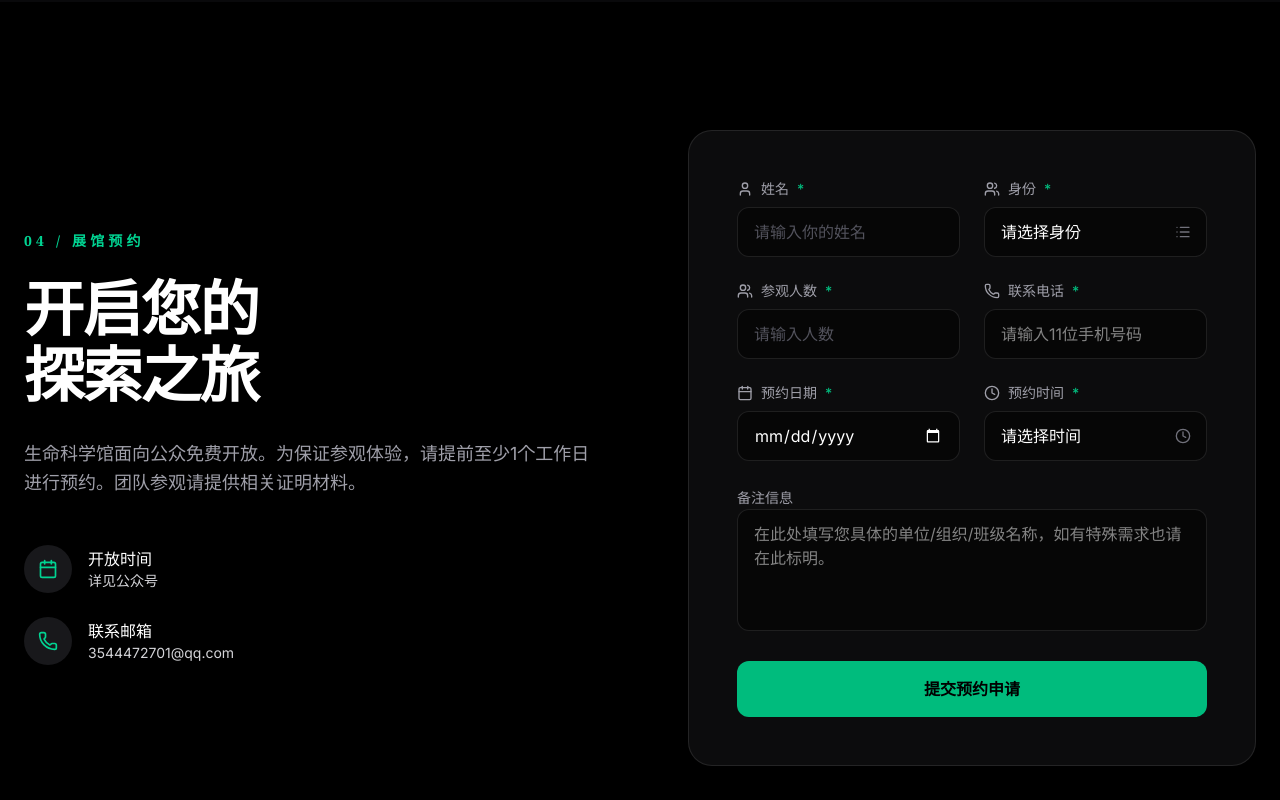
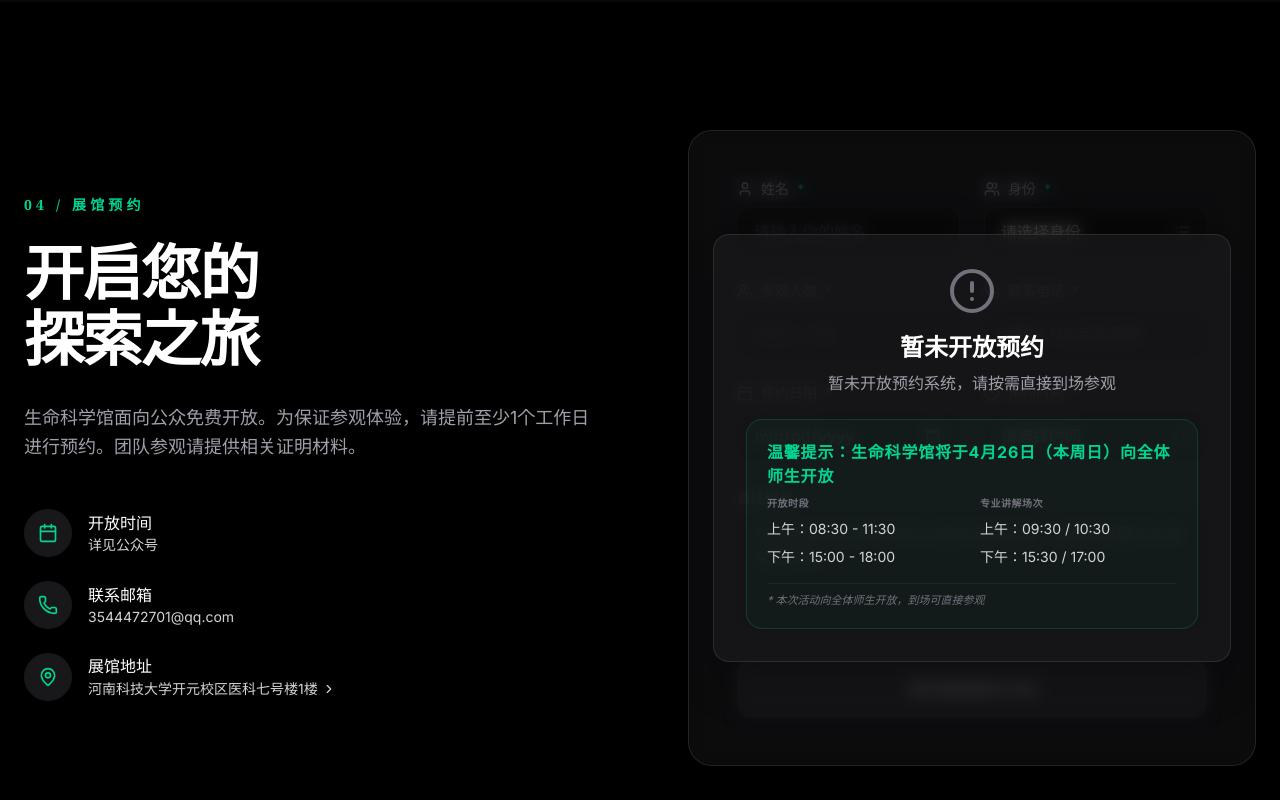
Before and after one commit to jinjunhui-12345/smkxg5, a React (Vite) app: page / in a window 1280 px wide. Shown: the part 4080-4880 px from the top of the page. Built offline with nearby package versions, Linux system fonts and the light colour scheme.

Commit message:
feat(Reservation): Add museum address and link
Adds the museum's address to the reservation section contact information and provides a clickable link to view it on a map service.

```diff
--- a/src/sections/Reservation.tsx
+++ b/src/sections/Reservation.tsx
@@ -1,7 +1,7 @@
 import React, { useState, useRef, useEffect } from 'react';
 import { createPortal } from 'react-dom';
 import { motion } from 'motion/react';
-import { Calendar, Clock, Users, Mail, Phone, User, CheckCircle2, List, X, QrCode, AlertCircle, ShieldCheck } from 'lucide-react';
+import { Calendar, Clock, Users, Mail, Phone, User, CheckCircle2, List, X, QrCode, AlertCircle, ShieldCheck, MapPin, ChevronRight } from 'lucide-react';
 import { dbService, ReservationData } from '../services/db';
 import { Turnstile, type TurnstileInstance } from '@marsidev/react-turnstile';
 
@@ -206,6 +206,23 @@ export default function Reservation() {
                   <p className="text-sm">3544472701@qq.com</p>
                 </div>
               </motion.div>
+              <motion.div variants={itemVariants} className="flex items-center gap-4 text-zinc-300">
+                <div className="w-12 h-12 rounded-full bg-zinc-900 flex items-center justify-center">
+                  <MapPin className="w-5 h-5 text-emerald-400" />
+                </div>
+                <div>
+                  <p className="font-medium text-white">展馆地址</p>
+                  <a
+                    href="https://map.gaode.com/search?id=B0L0DMMR8H&city=410311&geoobj=112.410289%7C34.593279%7C112.423367%7C34.600035&query_type=IDQ&query=%E6%B2%B3%E5%8D%97%E7%A7%91%E6%8A%80%E5%A4%A7%E5%AD%A6%E7%94%9F%E5%91%BD%E7%A7%91%E5%AD%A6%E9%A6%86&zoom=17"
+                    target="_blank"
+                    rel="noopener noreferrer"
+                    className="text-sm leading-relaxed hover:text-emerald-400 transition-colors flex items-center gap-1 group"
+                  >
+                    河南科技大学开元校区医科七号楼1楼
+                    <ChevronRight className="w-3.5 h-3.5 group-hover:translate-x-1 transition-transform" />
+                  </a>
+                </div>
+              </motion.div>
             </motion.div>
           </motion.div>
         </div>
@@ -216,14 +233,50 @@ export default function Reservation() {
           whileInView={{ opacity: 1, x: 0 }}
           viewport={{ once: true, margin: "-50px" }}
           transition={{ duration: 0.8, ease: [0.16, 1, 0.3, 1] }}
-          className="bg-zinc-900/50 backdrop-blur-xl border border-white/10 rounded-3xl p-8 md:p-12"
+          className="bg-zinc-900/50 backdrop-blur-xl border border-white/10 rounded-3xl p-8 md:p-12 relative overflow-hidden"
         >
+          {/* Overlay for locked state */}
+          <div className="absolute inset-0 z-50 bg-zinc-950/60 backdrop-blur-sm flex flex-col items-center justify-center text-center p-6">
+            <motion.div
+              initial={{ scale: 0.9, opacity: 0 }}
+              animate={{ scale: 1, opacity: 1 }}
+              className="bg-zinc-900/80 border border-white/10 p-8 rounded-2xl shadow-2xl"
+            >
+              <AlertCircle className="w-12 h-12 text-zinc-500 mx-auto mb-4" />
+              <h4 className="text-2xl font-bold text-white mb-2">暂未开放预约</h4>
+              <p className="text-zinc-400 mb-6">暂未开放预约系统，请按需直接到场参观</p>
+
+              <div className="text-left space-y-4 bg-emerald-500/5 border border-emerald-500/20 rounded-2xl p-5">
+                <div className="flex items-center gap-2 text-emerald-400 mb-2">
+                  <span className="font-bold tracking-wider">温馨提示：生命科学馆将于4月26日（本周日）向全体师生开放</span>
+                </div>
+
+                <div className="grid grid-cols-1 md:grid-cols-2 gap-4">
+                  <div className="space-y-2">
+                    <p className="text-[10px] uppercase tracking-wider text-zinc-500 font-bold">开放时段</p>
+                    <p className="text-sm text-zinc-300">上午：08:30 - 11:30</p>
+                    <p className="text-sm text-zinc-300">下午：15:00 - 18:00</p>
+                  </div>
+                  <div className="space-y-2">
+                    <p className="text-[10px] uppercase tracking-wider text-zinc-500 font-bold">专业讲解场次</p>
+                    <p className="text-sm text-zinc-300">上午：09:30 / 10:30</p>
+                    <p className="text-sm text-zinc-300">下午：15:30 / 17:00</p>
+                  </div>
+                </div>
+
+                <p className="text-[11px] text-zinc-500 pt-2 border-t border-white/5 italic">
+                  * 本次活动向全体师生开放，到场可直接参观
+                </p>
+              </div>
+            </motion.div>
+          </div>
+
           <motion.form
             initial="hidden"
             whileInView="visible"
             viewport={{ once: true }}
             variants={containerVariants}
-            className="space-y-6"
+            className="space-y-6 opacity-20 pointer-events-none"
             onSubmit={handleSubmit}
           >
             {isSuccess && (
@@ -380,14 +433,10 @@ export default function Reservation() {
             <motion.button
               variants={itemVariants}
               type="submit"
-              disabled={isSubmitting}
-              className="w-full bg-emerald-500 hover:bg-emerald-400 disabled:bg-emerald-500/50 disabled:cursor-not-allowed text-black font-bold py-4 rounded-xl transition-colors duration-300 flex justify-center items-center"
+              disabled={true}
+              className="w-full bg-zinc-800 text-zinc-500 font-bold py-4 rounded-xl cursor-not-allowed flex justify-center items-center"
             >
-              {isSubmitting ? (
-                <div className="w-6 h-6 border-2 border-black/20 border-t-black rounded-full animate-spin" />
-              ) : (
-                '提交预约申请'
-              )}
+              预约通道暂未开启
             </motion.button>
 
             {lastSubmittedVoucher && (
```
